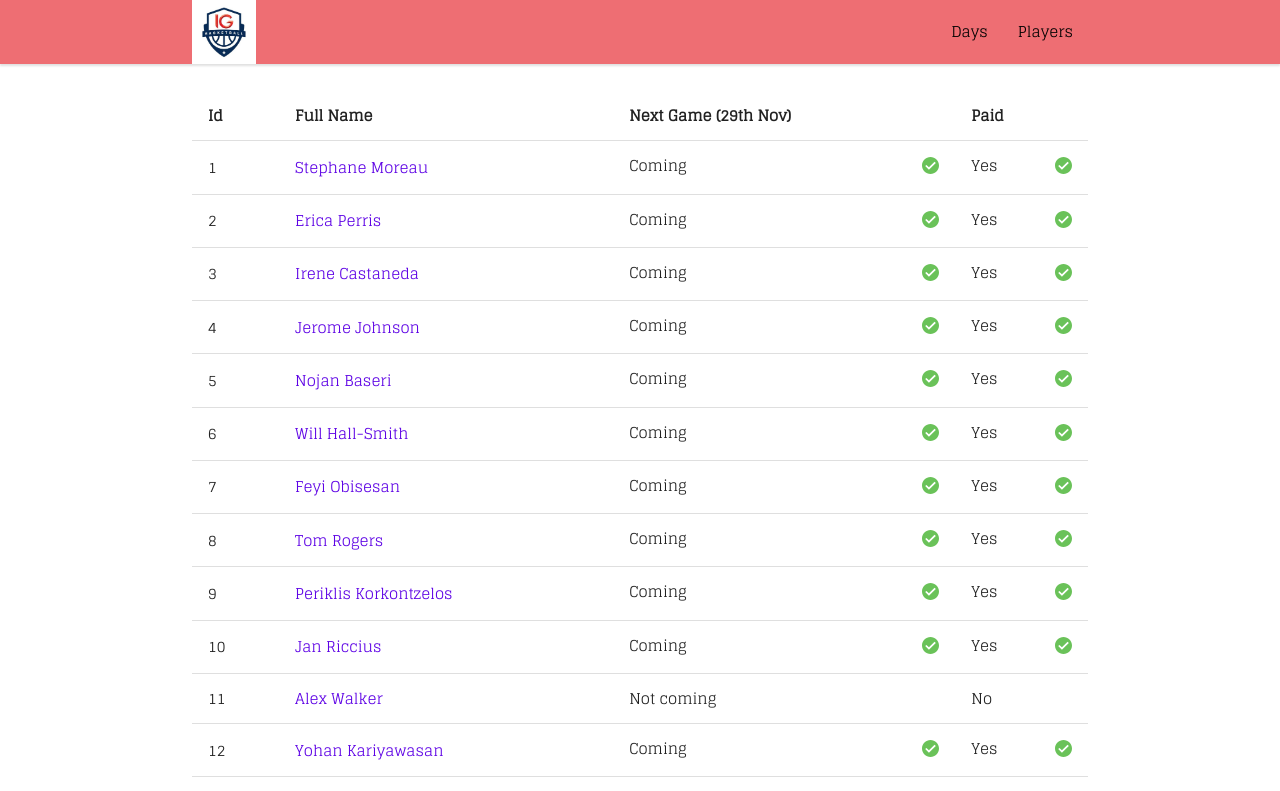
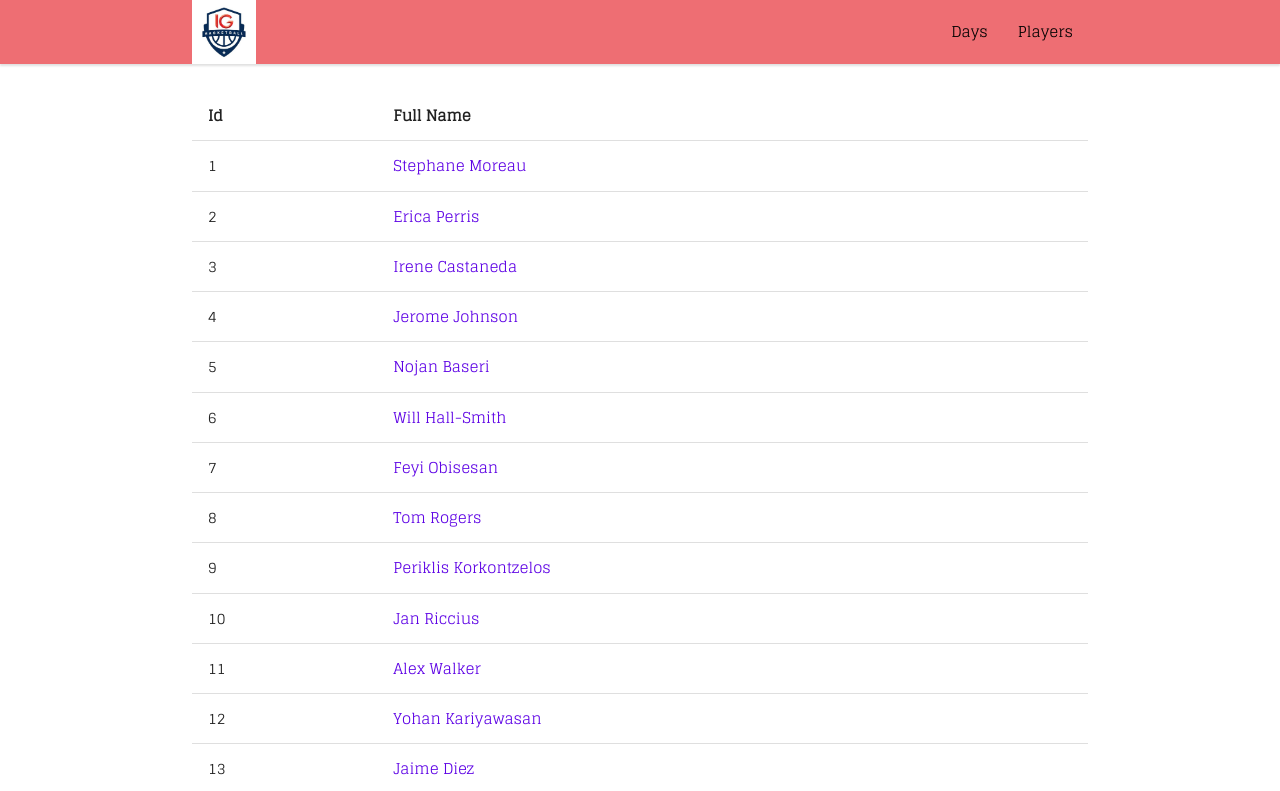
Before and after one commit to stmoreau/basketball-ig, a React app: page / in a window 1280 px wide. Shown: the top 791 px of the page. Built offline with nearby package versions, Linux system fonts and the light colour scheme.

Commit message:
remove not needed columns from landing table

```diff
--- a/src/TableRow.js
+++ b/src/TableRow.js
@@ -17,7 +17,7 @@ const TableRow = ({ player }) => {
         </Link>
       </td>
 
-      <td>
+      {/* <td>
         {player.accepted ? (
           <span>
             Coming
@@ -28,9 +28,9 @@ const TableRow = ({ player }) => {
         ) : (
           "Not coming"
         )}
-      </td>
+      </td> */}
 
-      <td>
+      {/* <td>
         {player.paid ? (
           <span>
             Yes
@@ -41,7 +41,7 @@ const TableRow = ({ player }) => {
         ) : (
           "No"
         )}
-      </td>
+      </td> */}
     </tr>
   );
 };
--- a/src/helpers/constants.js
+++ b/src/helpers/constants.js
@@ -247,8 +247,8 @@ const weekDays = ["Monday", "Tuesday", "Wednesday", "Thursday", "Friday"];
 const columns = {
   id: "Id",
   name: "Full Name",
-  accepted: "Next Game (29th Nov)",
-  paid: "Paid"
+  // accepted: "Next Game (29th Nov)",
+  // paid: "Paid"
 };
 
 export {
```
